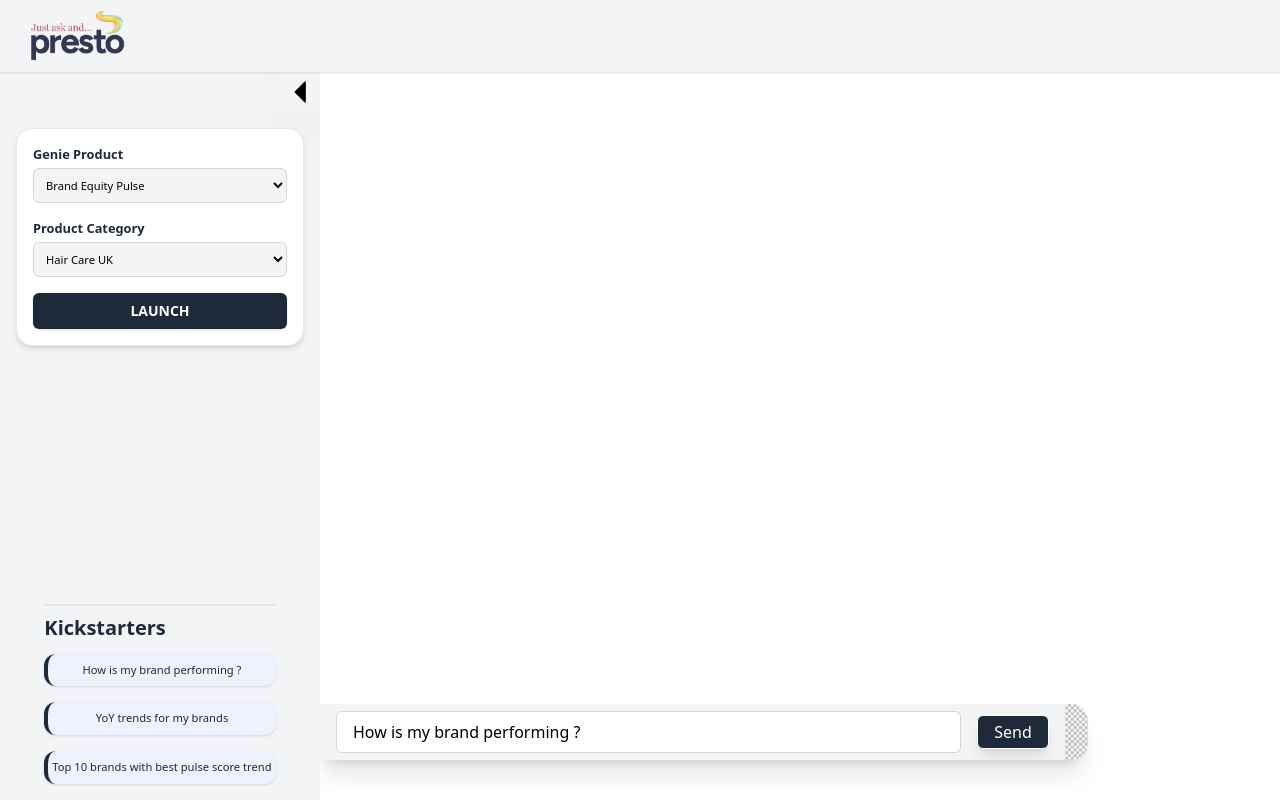
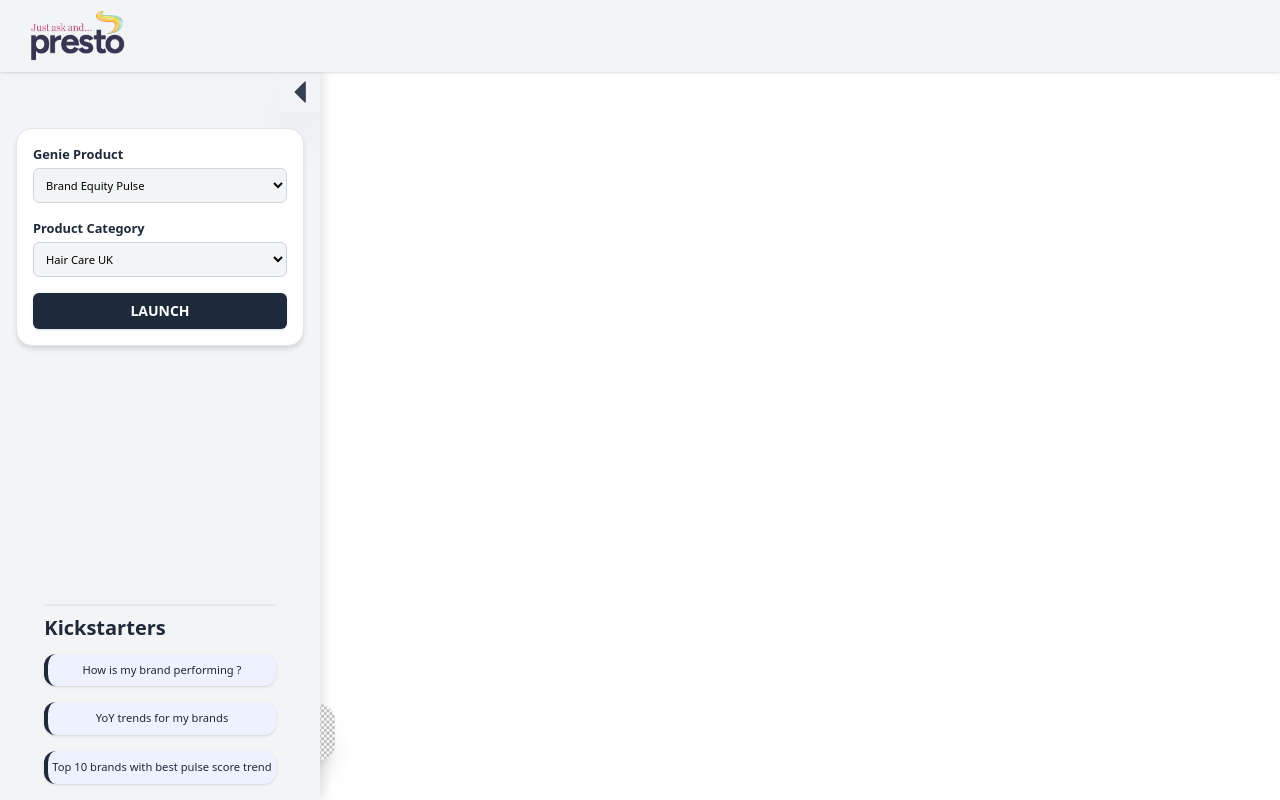
Before and after one commit to Lior-Lavon/genaiBot-FE, a React (Vite) app: page / in a window 1280 px wide. Built offline with nearby package versions, Linux system fonts and the light colour scheme.

Commit message:
adding some shadown and animations

```diff
--- a/src/Components/LeftBar/LeftBar.jsx
+++ b/src/Components/LeftBar/LeftBar.jsx
@@ -2,7 +2,7 @@ import React from "react";
 import LauncherCard from "../LauncherCard/LauncherCard";
 import Kickstarters from "../Kickstarters/Kickstarters";
 import { useDispatch, useSelector } from "react-redux";
-import { GoTriangleLeft, GoTriangleRight } from "react-icons/go";
+import { GoTriangleLeft } from "react-icons/go";
 import { setLeftDrawer } from "../../features/dashboard/dashboardSlice";
 
 const LeftBar = ({ leftBarRef }) => {
@@ -18,7 +18,7 @@ const LeftBar = ({ leftBarRef }) => {
         className="w-full flex justify-end cursor-pointer "
         onClick={() => dispatch(setLeftDrawer())}
       >
-        <GoTriangleLeft className="w-10 h-10 shadow-2xl" />
+        <GoTriangleLeft className="w-10 h-10 shadow-2xl transition-all duration-300 ease-in-out text-gray-700 hover:text-gray-900" />
       </div>
 
       <div className="h-[calc(100%-2.5rem)] p-4 flex flex-col items-center justify-between">
--- a/src/Components/PromptView/PromptView.jsx
+++ b/src/Components/PromptView/PromptView.jsx
@@ -11,6 +11,12 @@ const PromptView = () => {
   const [prompt, setPrompt] = useState("How is my brand performing ?");
   const { isPromptView } = useSelector((store) => store.dashboard);
 
+  useEffect(() => {
+    setTimeout(() => {
+      dispatch(setPromptView());
+    }, 800);
+  }, []);
+
   const handleOnChange = (e) => {
     setPrompt(e.target.value);
   };
@@ -21,9 +27,15 @@ const PromptView = () => {
     }, 300);
   };
 
+  const handleKeyDown = (e) => {
+    if (e.key === "Enter") {
+      handlePrompt();
+    }
+  };
+
   return (
     <div
-      className={`h-full rounded-tr-2xl rounded-br-2xl bg-white flex overflow-hidden transition-all duration-500 ease-in-out shadow-xl ${
+      className={`h-full rounded-tr-2xl rounded-br-2xl bg-white flex overflow-hidden transition-all duration-600 ease-in-out shadow-xl ${
         isPromptView ? "translate-x-0" : "-translate-x-[98%]"
       }`}
     >
@@ -33,6 +45,7 @@ const PromptView = () => {
             type="text"
             value={prompt}
             onChange={handleOnChange}
+            onKeyDown={handleKeyDown}
             placeholder="Type here your question..."
             className="w-full border border-gray-300 rounded-md  px-4 py-2 bg-white"
           />
--- a/src/pages/Dashboard/Dashboard.jsx
+++ b/src/pages/Dashboard/Dashboard.jsx
@@ -68,7 +68,7 @@ const Dashboard = () => {
         {/* Sidebar */}
         <div
           className={`
-      leftBar transition-transform duration-300 h-[calc(100vh-72px)]
+      leftBar transition-transform duration-300 h-[calc(100vh-72px)] shadow-[4px_0_10px_rgba(0,0,0,.1)]
       ${isLeftDrawer ? "translate-x-0" : "-translate-x-full"}
     `}
         >
@@ -87,7 +87,7 @@ const Dashboard = () => {
               className="w-10 cursor-pointer absolute left-0 top-0 z-50"
               onClick={() => dispatch(setLeftDrawer())}
             >
-              <GoTriangleRight className="w-10 h-10 shadow-2xl" />
+              <GoTriangleRight className="w-10 h-10 shadow-2xl transition-all duration-300 ease-in-out text-gray-700 hover:text-gray-900" />
             </div>
           )}
 
```
